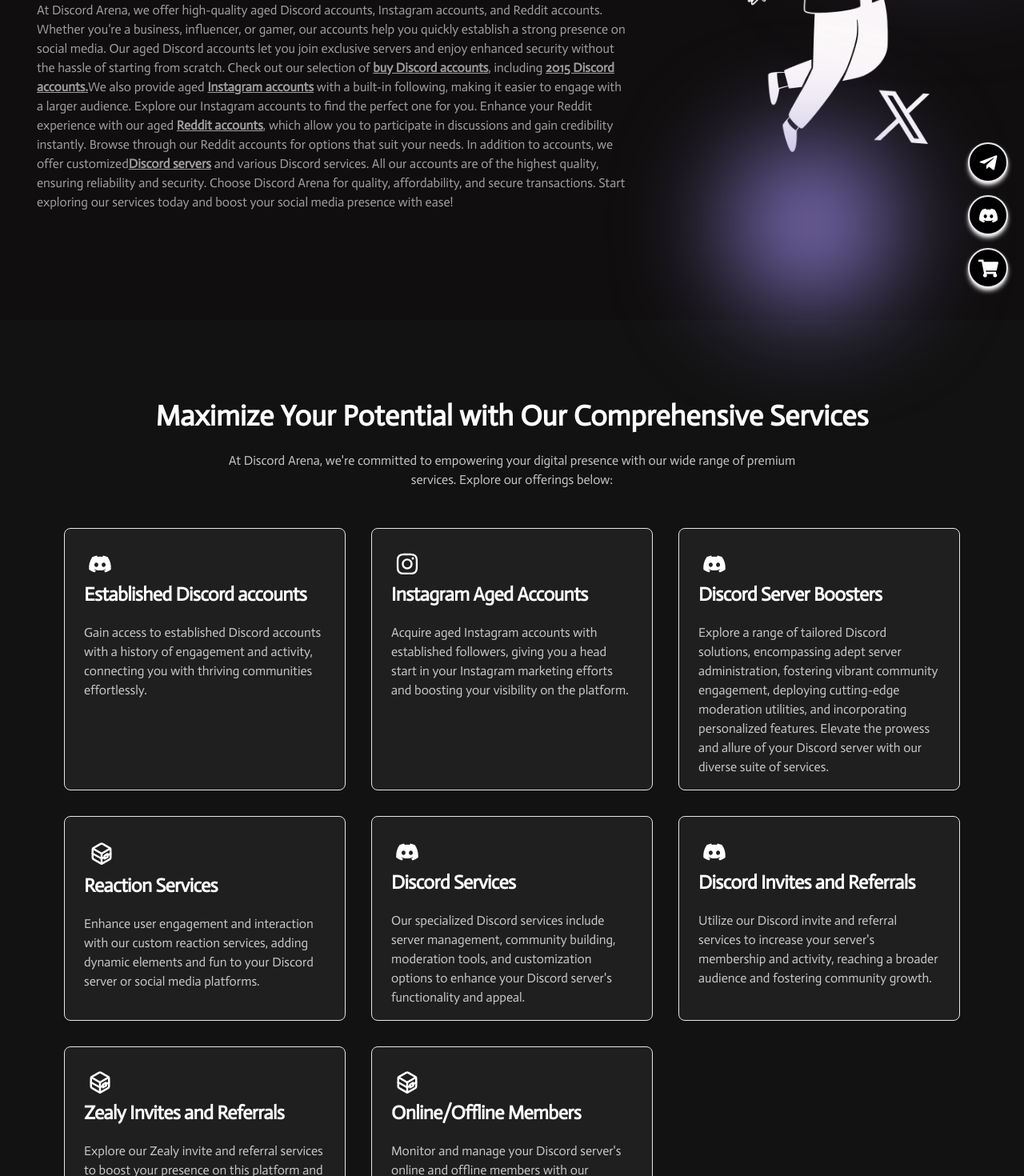
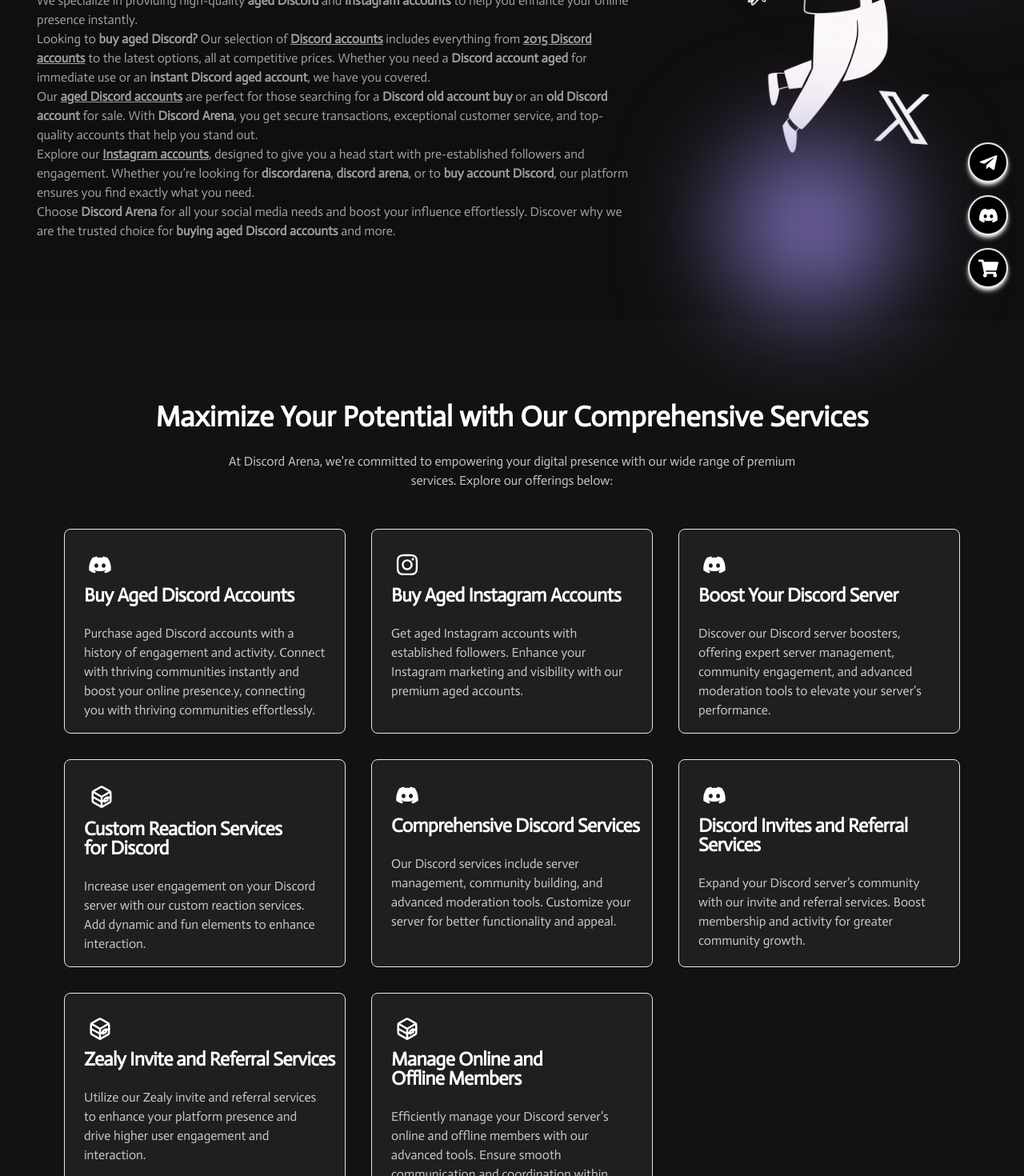
Before and after one commit to enggsatyamraj/CSET301_Assignment, a Next.js app: page / in a window 1280 px wide. Shown: the part 400-1870 px from the top of the page at 80% size. Built offline with nearby package versions, Linux system fonts and the light colour scheme.

Commit message:
updated content in landing page

```diff
--- a/src/app/page.js
+++ b/src/app/page.js
@@ -106,19 +106,40 @@ export default function Page() {
                 More
               </p>
               <p className=" md:text-[16px] text-[15px] w-[99%] opacity-60">
-                {/* <span>
-                Welcome to Discord Arena, your premier destination for aged Discord accounts and social media accounts. We specialize in providing high-quality aged Discord and Instagram accounts to help you enhance your online presence instantly.
+                {
+                <span>
+                Welcome to <span className="font-bold">Discord Arena</span>, your premier destination for <span className="font-bold">aged Discord accounts</span> and social media accounts. We specialize in providing high-quality <span className="font-bold">aged Discord</span> and <span className="font-bold">Instagram accounts</span> to help you enhance your online presence instantly.<br/>
 
-Looking to buy aged Discord? Our selection of Discord accounts includes everything from 2015 Discord accounts to the latest options, all at competitive prices. Whether you need a Discord account aged for immediate use or an instant Discord aged account, we have you covered.
+Looking to <span className="font-bold">buy aged Discord?</span> Our selection of <Link
+                    href={"accounts/discord"}
+                    className="underline font-bold"
+                  >
+                    Discord accounts
+                  </Link> includes everything from <Link
+                    href={"accounts/discord/buy-2015-aged-discord-account"}
+                    className="underline font-bold"
+                  >
+                    2015 Discord accounts
+                  </Link> to the latest options, all at competitive prices. Whether you need a <span className="font-bold">Discord account aged</span> for immediate use or an <span className="font-bold">instant Discord aged account</span>, we have you covered.<br/>
 
-Our aged Discord accounts are perfect for those searching for a Discord old account buy or an old Discord account for sale. With Discord Arena, you get secure transactions, exceptional customer service, and top-quality accounts that help you stand out.
+Our <Link
+                    href={"accounts/discord/buy-2023-aged-discord-account"}
+                    className="underline font-bold"
+                  >
+                    aged Discord accounts
+                  </Link> are perfect for those searching for a <span className="font-bold">Discord old account buy</span> or an <span className="font-bold">old Discord account</span> for sale. With <span className="font-bold">Discord Arena</span>, you get secure transactions, exceptional customer service, and top-quality accounts that help you stand out.<br/>
 
-Explore our Instagram accounts, designed to give you a head start with pre-established followers and engagement. Whether you’re looking for discordarena, discord arena, or to buy account Discord, our platform ensures you find exactly what you need.
+Explore our  <Link
+                    href={"accounts/instagram"}
+                    className="underline font-bold"
+                  >
+                    Instagram accounts
+                  </Link>, designed to give you a head start with pre-established followers and engagement. Whether you’re looking for <span className="font-bold">discordarena</span>, <span className="font-bold">discord arena</span>, or to <span className="font-bold">buy account Discord</span>, our platform ensures you find exactly what you need.<br/>
 
-Choose Discord Arena for all your social media needs and boost your influence effortlessly. Discover why we are the trusted choice for buying aged Discord accounts and more.
-                </span> */}
+Choose <span className="font-bold">Discord Arena</span> for all your social media needs and boost your influence effortlessly. Discover why we are the trusted choice for <span className="font-bold">buying aged Discord accounts</span> and more.
+                </span>}
                 {/* <br/> */}
-                  At Discord Arena, we offer high-quality aged Discord accounts,
+                  {/* At Discord Arena, we offer high-quality aged Discord accounts,
                   Instagram accounts, and Reddit accounts. Whether you&lsquo;re
                   a business, influencer, or gamer, our accounts help you
                   quickly establish a strong presence on social media.
@@ -179,12 +200,12 @@ Choose Discord Arena for all your social media needs and boost your influence ef
                   highest quality, ensuring reliability and security.
                   Choose Discord Arena for quality, affordability, and secure
                   transactions. Start exploring our services today and boost
-                  your social media presence with ease!
+                  your social media presence with ease! */}
                 </p>
             </div>
             <div className="flex-[1.8] lg:block ">
             <Link
-                    href={"https://discordarena.com/accounts/discord"}
+                    href={"accounts/discord"}
                     className="underline font-bold"
                   >
                     <Image src={smartPeople} className="" alt="buy aged accounts" />
--- a/src/components/WeOffer.jsx
+++ b/src/components/WeOffer.jsx
@@ -37,13 +37,12 @@ const WeOffer = () => {
                     <FaDiscord size={30} />
                   </span>
                   <p className="text-2xl font-semibold whitespace-nowrap leading-none tracking-tight">
-                  Established Discord accounts
+                  Buy Aged Discord Accounts
                   </p>
                 </div>
                 <div className="px-6 pb-4 opacity-75">
                   <p>
-                    Gain access to established Discord accounts with a history
-                    of engagement and activity, connecting you with thriving
+                    Purchase aged Discord accounts with a history of engagement and activity. Connect with thriving communities instantly and boost your online presence.y, connecting you with thriving
                     communities effortlessly.
                   </p>
                 </div>
@@ -60,14 +59,12 @@ const WeOffer = () => {
                     <FaInstagram size={30} />
                   </span>
                   <p className="text-2xl font-semibold whitespace-nowrap leading-none tracking-tight">
-                    Instagram Aged Accounts
+                    Buy Aged Instagram Accounts
                   </p>
                 </div>
                 <div className="px-6 pb-4 opacity-75">
                   <p>
-                    Acquire aged Instagram accounts with established followers,
-                    giving you a head start in your Instagram marketing efforts
-                    and boosting your visibility on the platform.
+                    Get aged Instagram accounts with established followers. Enhance your Instagram marketing and visibility with our premium aged accounts.
                   </p>
                 </div>
               </Link>
@@ -83,17 +80,12 @@ const WeOffer = () => {
                     <FaDiscord size={30} />
                   </span>
                   <p className="text-2xl font-semibold whitespace-nowrap leading-none tracking-tight">
-                    Discord Server Boosters
+                   Boost Your Discord Server
                   </p>
                 </div>
                 <div className="px-6 pb-4 opacity-75">
                   <p>
-                    Explore a range of tailored Discord solutions, encompassing
-                    adept server administration, fostering vibrant community
-                    engagement, deploying cutting-edge moderation utilities, and
-                    incorporating personalized features. Elevate the prowess and
-                    allure of your Discord server with our diverse suite of
-                    services.
+                    Discover our Discord server boosters, offering expert server management, community engagement, and advanced moderation tools to elevate your server&lsquo;s performance.
                   </p>
                 </div>
               </Link>
@@ -109,14 +101,12 @@ const WeOffer = () => {
                     <TbBrandMinecraft size={30} className="rounded-full" />
                   </span>
                   <p className="text-2xl font-semibold whitespace-nowrap leading-none tracking-tight">
-                    Reaction Services
+                    Custom Reaction Services<br/>for Discord
                   </p>
                 </div>
                 <div className="px-6 pb-4 opacity-75">
                   <p>
-                    Enhance user engagement and interaction with our custom
-                    reaction services, adding dynamic elements and fun to your
-                    Discord server or social media platforms.
+                    Increase user engagement on your Discord server with our custom reaction services. Add dynamic and fun elements to enhance interaction.
                   </p>
                 </div>
               </Link>
@@ -132,15 +122,12 @@ const WeOffer = () => {
                     <FaDiscord size={30} />
                   </span>
                   <p className="text-2xl font-semibold whitespace-nowrap leading-none tracking-tight">
-                    Discord Services
+                    Comprehensive Discord Services
                   </p>
                 </div>
                 <div className="px-6 pb-4 opacity-75">
                   <p>
-                    Our specialized Discord services include server management,
-                    community building, moderation tools, and customization
-                    options to enhance your Discord server&apos;s functionality
-                    and appeal.
+                    Our Discord services include server management, community building, and advanced moderation tools. Customize your server for better functionality and appeal.
                   </p>
                 </div>
               </Link>
@@ -156,14 +143,12 @@ const WeOffer = () => {
                     <FaDiscord size={30} />
                   </span>
                   <p className="text-2xl font-semibold leading-none tracking-tight">
-                    Discord Invites and Referrals
+                    Discord Invites and Referral Services
                   </p>
                 </div>
                 <div className="px-6 pb-4 opacity-75">
                   <p>
-                    Utilize our Discord invite and referral services to increase
-                    your server&apos;s membership and activity, reaching a
-                    broader audience and fostering community growth.
+                    Expand your Discord server’s community with our invite and referral services. Boost membership and activity for greater community growth.
                   </p>
                 </div>
               </Link>
@@ -179,14 +164,12 @@ const WeOffer = () => {
                     <TbBrandMinecraft size={30} />
                   </span>
                   <p className="text-2xl font-semibold whitespace-nowrap leading-none tracking-tight">
-                    Zealy Invites and Referrals
+                    Zealy Invite and Referral Services
                   </p>
                 </div>
                 <div className="px-6 pb-4 opacity-75">
                   <p>
-                    Explore our Zealy invite and referral services to boost your
-                    presence on this platform and drive user engagement and
-                    interactions.
+                    Utilize our Zealy invite and referral services to enhance your platform presence and drive higher user engagement and interaction.
                   </p>
                 </div>
               </Link>
@@ -202,15 +185,12 @@ const WeOffer = () => {
                     <TbBrandMinecraft size={30} />
                   </span>
                   <p className="text-2xl font-semibold whitespace-nowrap leading-none tracking-tight">
-                    Online/Offline Members
+                    Manage Online and<br/>Offline Members
                   </p>
                 </div>
                 <div className="px-6 pb-4 opacity-75">
                   <p>
-                    Monitor and manage your Discord server&apos;s online and
-                    offline members with our advanced tools and features,
-                    ensuring efficient communication and coordination within
-                    your community.
+                    Efficiently manage your Discord server’s online and offline members with our advanced tools. Ensure smooth communication and coordination within your community.
                   </p>
                 </div>
               </Link>
```
